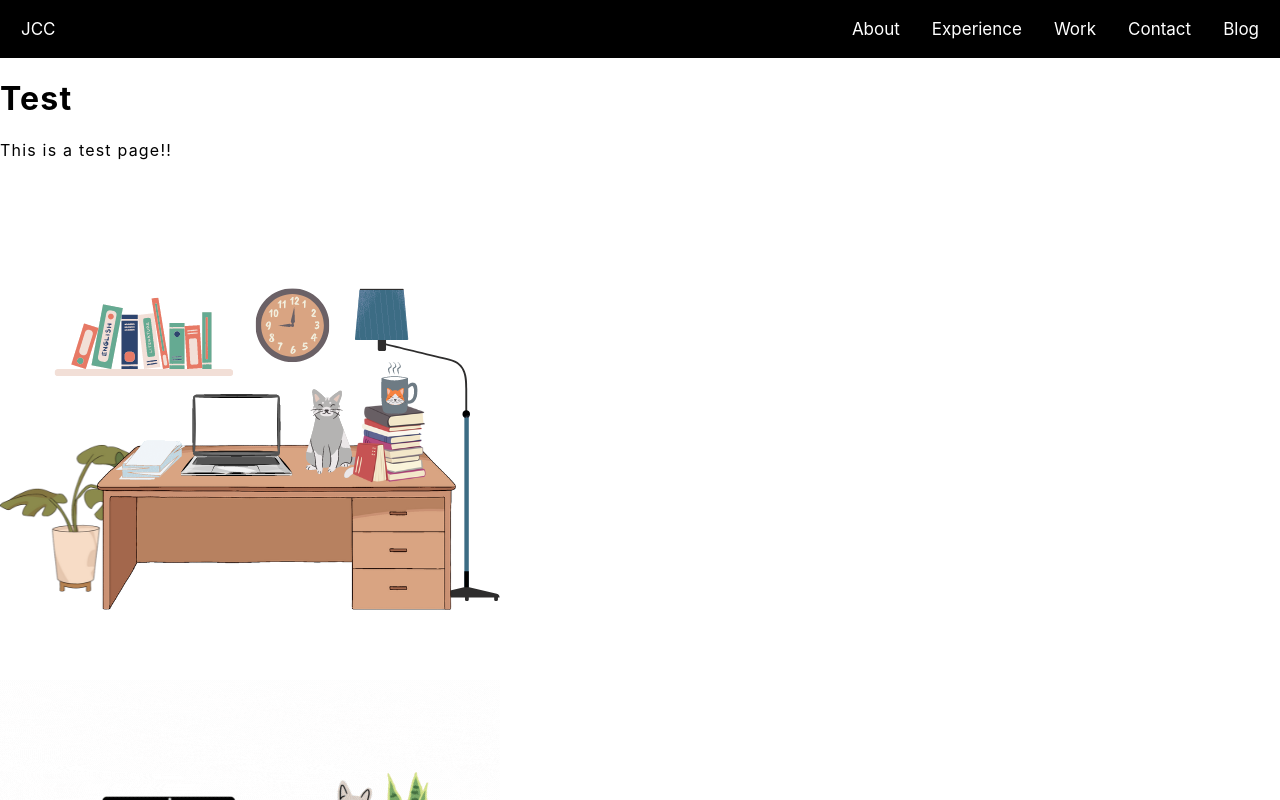
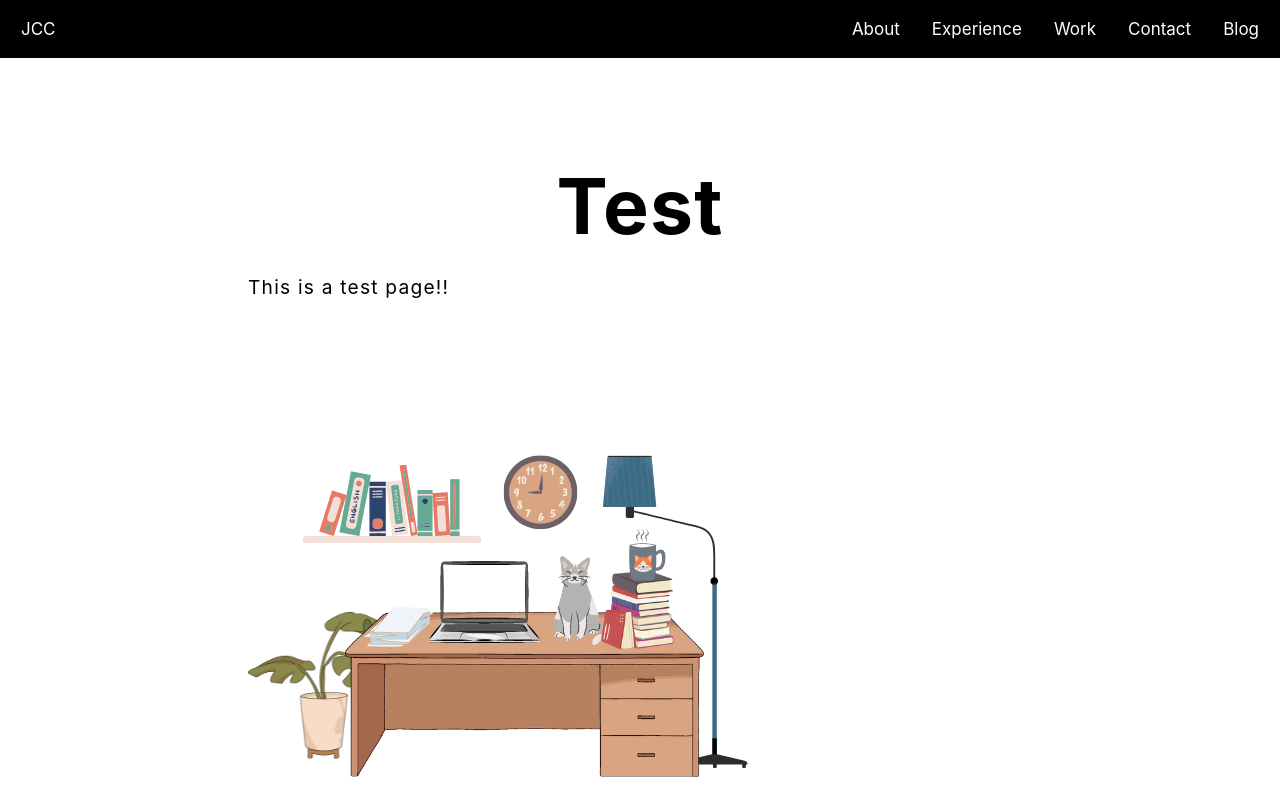
Before and after one commit to jcconnol/personal-website-nextjs, a Next.js app: page /test in a window 1280 px wide. Shown: the top 800 px of the page. Built offline with nearby package versions, Linux system fonts and the light colour scheme.

Commit message:
fix almost all styling

```diff
--- a/components/indexPageItems.js
+++ b/components/indexPageItems.js
@@ -7,7 +7,8 @@ const indexPageItems = [
     {
         title: 'Text Generation Bot',
         description: 'This uses Markov Chains to generate different and unique text base on topic. For example, generate a unique poem or rap song.',
-        projectLink: 'https://main.d1y4xtb1b93rjd.amplifyapp.com/'
+        projectLink: 'https://main.d1y4xtb1b93rjd.amplifyapp.com/',
+        githubLink: 'https://github.com/jcconnol/generation-bot-react'
     },
     {
         title: 'Personal Jira Queue',
--- a/pages/_app.js
+++ b/pages/_app.js
@@ -1,72 +1,7 @@
 import '../styles/globals.css'
 
-function MyApp({ Component, pageProps }) {
+export default function App({ Component, pageProps }) {
   return (
-   <Component {...pageProps}>
-      <style jsx>{`
-        .container {
-          margin: 50px;
-        }
-        p {
-          color: blue;
-        }
-        h1 {
-          padding-bottom: 1.5rem;
-        }
-
-        h2 {
-            padding-top: 5%;
-            font-size: 2.5rem;
-        }
-
-        h3 {
-            margin-bottom: 2rem;
-        }
-
-        p {
-            font-size: 1.2rem;
-        }
-
-        ol {
-          font-size: 1.2rem;
-        }
-
-        * {
-          box-sizing: border-box;
-        }
-
-        html,
-        body {
-          padding: 0;
-          margin: 0;
-          font-family: -apple-system, BlinkMacSystemFont, Segoe UI, Roboto, Oxygen,
-            Ubuntu, Cantarell, Fira Sans, Droid Sans, Helvetica Neue, sans-serif;
-          box-sizing: border-box;
-          background: #fff;
-          border: none;
-        }
-
-        a {
-          color: inherit;
-          text-decoration: none;
-        }
-
-        @media (prefers-color-scheme: dark) {
-          html {
-            color-scheme: dark;
-          }
-          body {
-            color: white;
-            background: black;
-          }
-        }
-
-        a {
-          color:darkblue;
-        }
-      `}</style>
-    </Component>
+   <Component {...pageProps} />
   )
 }
-
-export default MyApp
--- a/pages/about.js
+++ b/pages/about.js
@@ -3,7 +3,6 @@ import Footer from "../components/footer"
 import Header from "../components/header"
 import Layout from "../components/layout"
 import Seo from "../components/seo"
-// import styles from "../styles/page.module.css"
 import styles from "../styles/about.module.css"
 
 export default function Index() {
@@ -43,7 +42,7 @@ export default function Index() {
           <b>If you have a project that you would like help with these are a few
             things I would be happy join in with:</b>
         </p>
-        <p>
+        <div>
           <ul>
             <li>
               Formatting and outputting data in a RESTFUL API
@@ -64,7 +63,7 @@ export default function Index() {
               Automation of regression and confirmation tests
             </li>
           </ul>
-        </p>
+        </div>
         <Footer />
       </div>
     </Layout>
--- a/pages/index.js
+++ b/pages/index.js
@@ -7,7 +7,6 @@ import ProjectCard from "../components/projectCard"
 import IndexPageItems from "../components/indexPageItems"
 import styles from "../styles/index.module.css"
 
-//TODO add github squares at the bottom of the index page
 export default function Index() {
   var SHOOTING_STAR_MAX_NUMBER = 15;
 
--- a/styles/about.module.css
+++ b/styles/about.module.css
@@ -1,3 +1,40 @@
+@media (max-width: 630px)  {
+    .page-content {
+        padding-left: 1.25rem;
+        padding-right: 1.25rem;
+    }
+  }
+
+  @media (min-width: 630px)  {
+    .page-content {
+        margin-top: 8%;
+        padding-left: 6.5rem;
+        padding-right: 6.5rem;
+    }
+
+    .mobile-nav {
+        display: none;
+        visibility: hidden;
+    }
+  }
+
+  @media (min-width: 1000px)  {
+    .page-content {
+        margin-top: 8%;
+        padding-left: 15.5rem;
+        padding-right: 15.5rem;
+    }
+
+    .mobile-nav {
+        display: none;
+        visibility: hidden;
+    }
+  }
+
+  .page-content p {
+    padding-bottom: 25px;
+  }
+
 .page-content {
     margin-top: 0;
     padding-top: 8%;
--- a/styles/blog.module.css
+++ b/styles/blog.module.css
@@ -1,6 +1,43 @@
 /* h3 {
     text-align: left;
 } */
+
+@media (max-width: 630px)  {
+    .page-content {
+        padding-left: 1.25rem;
+        padding-right: 1.25rem;
+    }
+  }
+
+  @media (min-width: 630px)  {
+    .page-content {
+        margin-top: 8%;
+        padding-left: 6.5rem;
+        padding-right: 6.5rem;
+    }
+
+    .mobile-nav {
+        display: none;
+        visibility: hidden;
+    }
+  }
+
+  @media (min-width: 1000px)  {
+    .page-content {
+        margin-top: 8%;
+        padding-left: 15.5rem;
+        padding-right: 15.5rem;
+    }
+
+    .mobile-nav {
+        display: none;
+        visibility: hidden;
+    }
+  }
+
+  .page-content p {
+    padding-bottom: 25px;
+  }
 
 .blog-post {
     max-width: 1000px;
--- a/styles/contact.module.css
+++ b/styles/contact.module.css
@@ -1,3 +1,40 @@
+@media (max-width: 630px)  {
+    .page-content {
+        padding-left: 1.25rem;
+        padding-right: 1.25rem;
+    }
+  }
+
+  @media (min-width: 630px)  {
+    .page-content {
+        margin-top: 8%;
+        padding-left: 6.5rem;
+        padding-right: 6.5rem;
+    }
+
+    .mobile-nav {
+        display: none;
+        visibility: hidden;
+    }
+  }
+
+  @media (min-width: 1000px)  {
+    .page-content {
+        margin-top: 8%;
+        padding-left: 15.5rem;
+        padding-right: 15.5rem;
+    }
+
+    .mobile-nav {
+        display: none;
+        visibility: hidden;
+    }
+  }
+
+  .page-content p {
+    padding-bottom: 25px;
+  }
+
 .contact-content {
     color: black;
     letter-spacing: 1.2px;
--- a/styles/experience.module.css
+++ b/styles/experience.module.css
@@ -1,7 +1,43 @@
+@media (max-width: 630px)  {
+    .page-content {
+        padding-left: 1.25rem;
+        padding-right: 1.25rem;
+    }
+  }
 
+  @media (min-width: 630px)  {
+    .page-content {
+        margin-top: 8%;
+        padding-left: 6.5rem;
+        padding-right: 6.5rem;
+    }
+
+    .mobile-nav {
+        display: none;
+        visibility: hidden;
+    }
+  }
+
+  @media (min-width: 1000px)  {
+    .page-content {
+        margin-top: 8%;
+        padding-left: 15.5rem;
+        padding-right: 15.5rem;
+    }
+
+    .mobile-nav {
+        display: none;
+        visibility: hidden;
+    }
+  }
+
+  .page-content p {
+    padding-bottom: 25px;
+  }
 
 .page-content {
     margin-top: 0;
+    padding-top: 8%;
     background: white;
 }
 
--- a/styles/globals.css
+++ b/styles/globals.css
@@ -1,3 +1,32 @@
+.container {
+  margin: 50px;
+}
+
+h1 {
+  text-align: center;
+}
+
+h2 {
+    padding-top: 5%;
+    font-size: 2.5rem;
+}
+
+h3 {
+    margin-bottom: 2rem;
+}
+
+p {
+    font-size: 1.2rem;
+}
+
+ol {
+  font-size: 1.2rem;
+}
+
+* {
+  box-sizing: border-box;
+}
+
 html,
 body {
   padding: 0;
@@ -5,6 +34,8 @@ body {
   font-family: -apple-system, BlinkMacSystemFont, Segoe UI, Roboto, Oxygen,
     Ubuntu, Cantarell, Fira Sans, Droid Sans, Helvetica Neue, sans-serif;
   box-sizing: border-box;
+  background: #fff;
+  border: none;
 }
 
 a {
@@ -21,3 +52,25 @@ a {
     background: black;
   }
 }
+
+a {
+  color: inherit;
+  text-decoration: none;
+  color:darkblue;
+}
+
+@media (prefers-color-scheme: dark) {
+  html {
+    color-scheme: dark;
+  }
+  body {
+    color: white;
+    background: black;
+  }
+}
+
+@media screen and (min-width: 625px) {
+  h1 b {
+      font-size: 6vw;
+  }
+}
--- a/styles/index.module.css
+++ b/styles/index.module.css
@@ -154,10 +154,12 @@
 
 .index-header-text {
     text-align: center;
+    padding-bottom: 1%;
 }
 
 .index-subtext {
     text-align: center;
+    padding-bottom: 3%;
 }
 
 .index-card-container {
--- a/styles/work.module.css
+++ b/styles/work.module.css
@@ -1,3 +1,40 @@
+@media (max-width: 630px)  {
+    .page-content {
+        padding-left: 1.25rem;
+        padding-right: 1.25rem;
+    }
+  }
+
+  @media (min-width: 630px)  {
+    .page-content {
+        margin-top: 8%;
+        padding-left: 6.5rem;
+        padding-right: 6.5rem;
+    }
+
+    .mobile-nav {
+        display: none;
+        visibility: hidden;
+    }
+  }
+
+  @media (min-width: 1000px)  {
+    .page-content {
+        margin-top: 8%;
+        padding-left: 15.5rem;
+        padding-right: 15.5rem;
+    }
+
+    .mobile-nav {
+        display: none;
+        visibility: hidden;
+    }
+  }
+
+  .page-content p {
+    padding-bottom: 25px;
+  }
+
 .center {
     text-align: center;
 }
```
